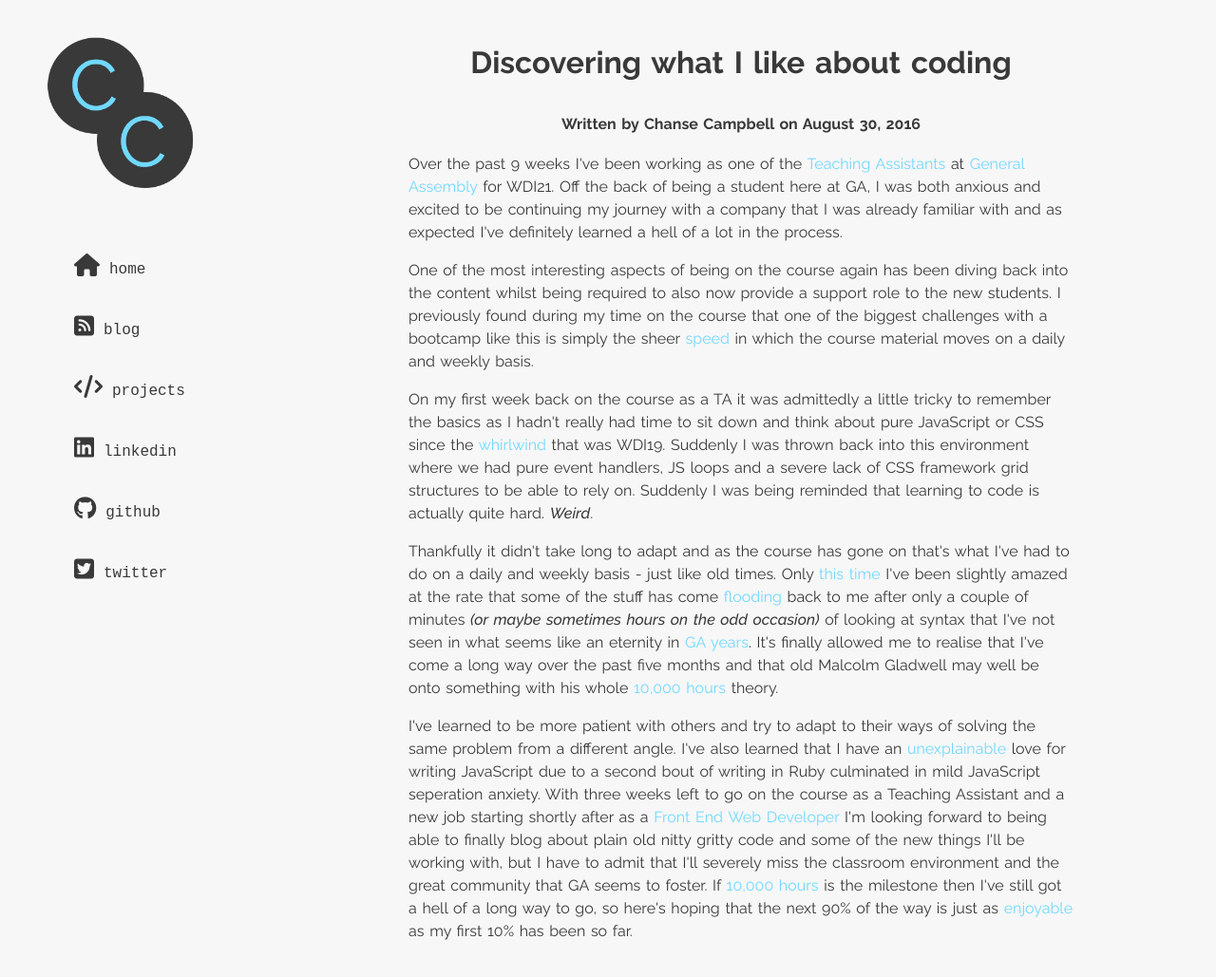
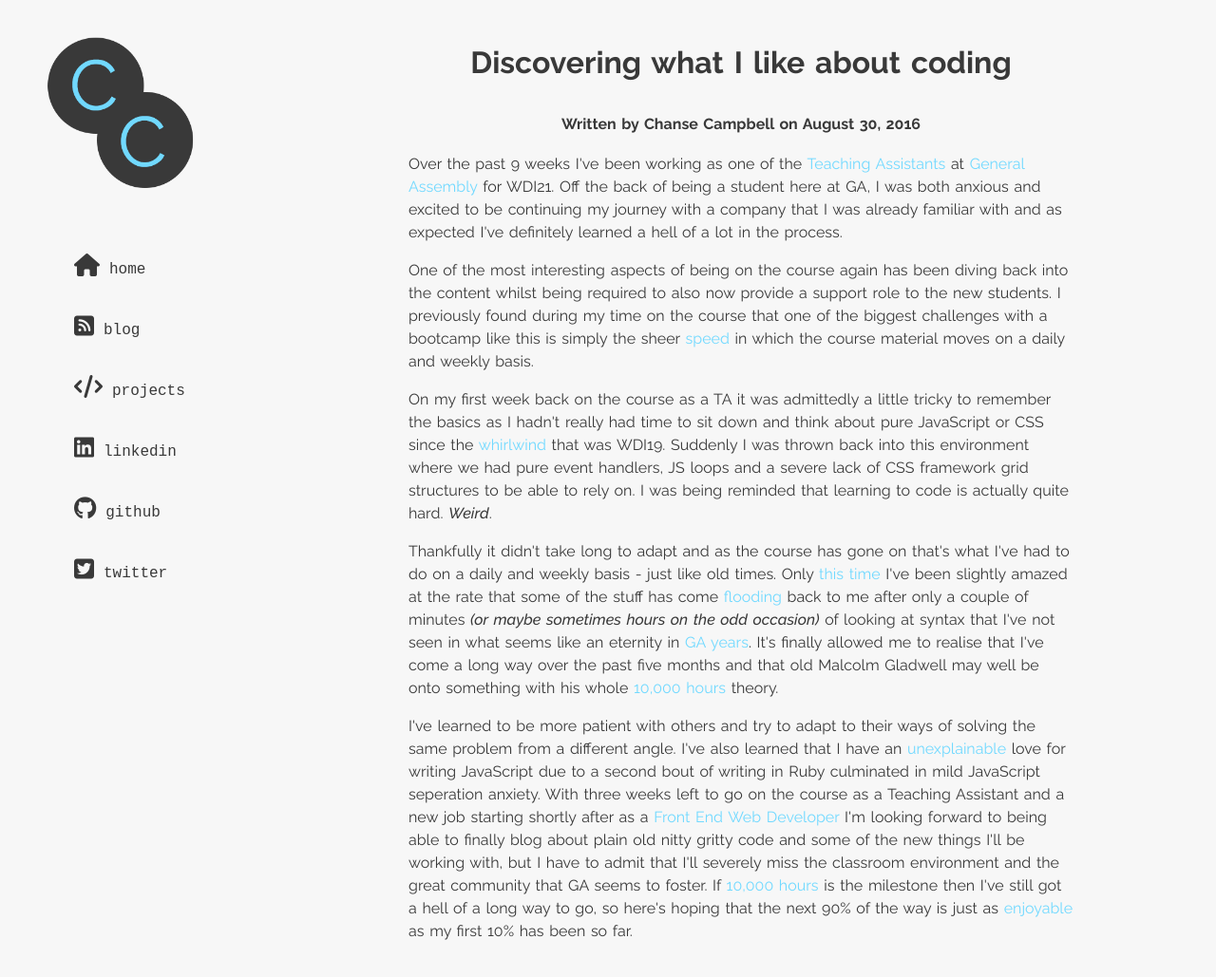
Before and after one commit to chansecampbell/chansecampbell.github.io, a Jekyll site: the page built from _posts/2016-08-30-discovering-what-i-like-about-coding.md, in a window 1280 px wide and 1039 px high. Shown: the top 1029 px of the window at 95% size. Built offline with Jekyll 4.4.1, drawn with Linux system fonts in a browser that asks for light colours; nearby versions of some CDN libraries.

Commit message:
Typo on post

```diff
--- a/_posts/2016-08-30-discovering-what-i-like-about-coding.md
+++ b/_posts/2016-08-30-discovering-what-i-like-about-coding.md
@@ -10,7 +10,7 @@ title: Discovering what I like about coding
 
 <p>One of the most interesting aspects of being on the course again has been diving back into the content whilst being required to also now provide a support role to the new students. I previously found during my time on the course that one of the biggest challenges with a bootcamp like this is simply the sheer <strong>speed</strong> in which the course material moves on a daily and weekly basis.</p>
 
-<p>On my first week back on the course as a TA it was admittedly a little tricky to remember the basics as I hadn't really had time to sit down and think about pure JavaScript or CSS since the <strong>whirlwind</strong> that was WDI19. Suddenly I was thrown back into this environment where we had pure event handlers, JS loops and a severe lack of CSS framework grid structures to be able to rely on. Suddenly I was being reminded that learning to code is actually quite hard. <em>Weird</em>.</p>
+<p>On my first week back on the course as a TA it was admittedly a little tricky to remember the basics as I hadn't really had time to sit down and think about pure JavaScript or CSS since the <strong>whirlwind</strong> that was WDI19. Suddenly I was thrown back into this environment where we had pure event handlers, JS loops and a severe lack of CSS framework grid structures to be able to rely on. I was being reminded that learning to code is actually quite hard. <em>Weird</em>.</p>
 
 <p>Thankfully it didn't take long to adapt and as the course has gone on that's what I've had to do on a daily and weekly basis - just like old times. Only <strong>this time</strong> I've been slightly amazed at the rate that some of the stuff has come <strong>flooding</strong> back to me after only a couple of minutes <em>(or maybe sometimes hours on the odd occasion)</em> of looking at syntax that I've not seen in what seems like an eternity in <strong>GA years</strong>. It's finally allowed me to realise that I've come a long way over the past five months and that old Malcolm Gladwell may well be onto something with his whole <strong>10,000 hours</strong> theory.</p>
 
```
